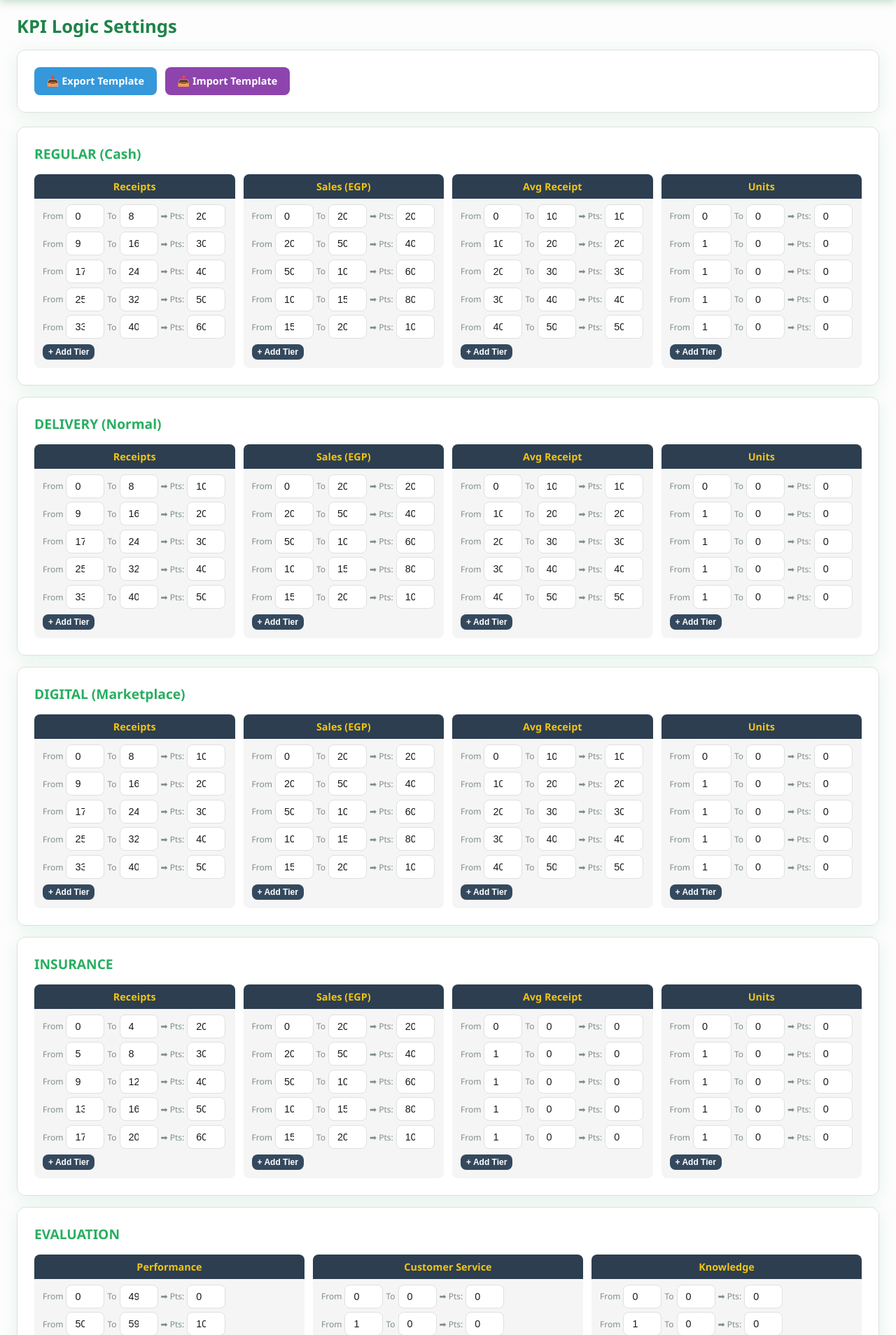
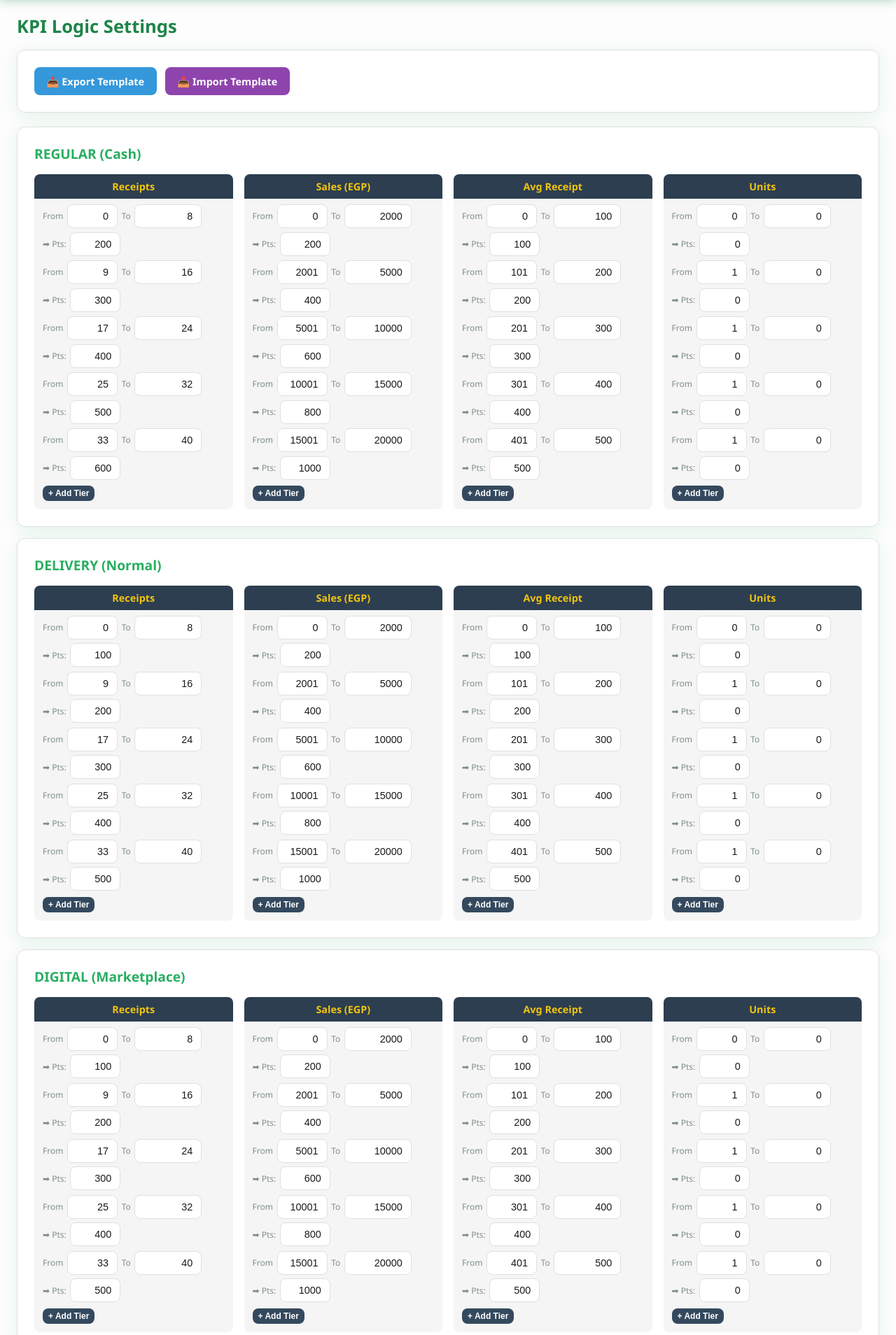
Before and after one commit to Refaat1942/Lotus-KPI-Calculator, a Flask app: page /settings in a window 1280 px wide. Shown: the part 90-1998 px from the top of the page at 70% size. Run offline with Flask 3, Linux system fonts and the light colour scheme; the visitor is signed in with stand-in values (Sample User, id 1); some libraries are stand-ins or nearby versions.

Commit message:
Fix KPI settings tier inputs cutting off large numbers
- Widen tier inputs from 55px to 4.5–6rem so values like 20000 display fully
- Wider target fields for sales tiers; hide number spinners for cleaner layout
- Slightly wider metric columns in the settings grid

Co-authored-by: Ahmed Refaat <Refaat1942@users.noreply.github.com>

```diff
--- a/static/css/style.css
+++ b/static/css/style.css
@@ -305,12 +305,27 @@ input:focus, select:focus {
 .settings-actions { display: flex; gap: 0.75rem; flex-wrap: wrap; }
 .settings-cat { margin-bottom: 1rem; }
 .cat-title { color: var(--green); margin: 0 0 1rem; font-size: 1.2rem; }
-.metrics-grid { display: grid; grid-template-columns: repeat(auto-fit, minmax(220px, 1fr)); gap: 0.75rem; }
+.metrics-grid { display: grid; grid-template-columns: repeat(auto-fit, minmax(280px, 1fr)); gap: 1rem; }
 .metric-col { background: var(--surface); border-radius: 8px; padding: 0.75rem; }
 .metric-title { color: var(--yellow); background: #2c3e50; margin: -0.75rem -0.75rem 0.5rem; padding: 0.5rem; border-radius: 8px 8px 0 0; font-size: 0.9rem; text-align: center; color: #f1c40f; }
-.tier-row { display: flex; flex-wrap: wrap; align-items: center; gap: 0.25rem; margin-bottom: 0.35rem; font-size: 0.8rem; }
-.tier-input { width: 55px; padding: 0.25rem; font-size: 0.8rem; }
-.tier-label { font-size: 0.75rem; color: var(--muted); }
+.tier-row { display: flex; flex-wrap: wrap; align-items: center; gap: 0.35rem; margin-bottom: 0.4rem; font-size: 0.85rem; }
+.tier-input {
+  box-sizing: border-box;
+  min-width: 4.5rem;
+  width: 4.5rem;
+  padding: 0.35rem 0.45rem;
+  font-size: 0.85rem;
+  text-align: right;
+}
+/* "To" targets can be large (e.g. 20000) — give them extra room */
+.tier-input[name$="_target"] {
+  min-width: 6rem;
+  width: 6rem;
+}
+.tier-input::-webkit-outer-spin-button,
+.tier-input::-webkit-inner-spin-button { -webkit-appearance: none; margin: 0; }
+.tier-input[type="number"] { -moz-appearance: textfield; appearance: textfield; }
+.tier-label { font-size: 0.75rem; color: var(--muted); white-space: nowrap; }
 .settings-bottom { display: flex; gap: 1rem; flex-wrap: wrap; margin-top: 1rem; }
 .settings-bottom .btn { flex: 1; min-width: 200px; }
 
```
